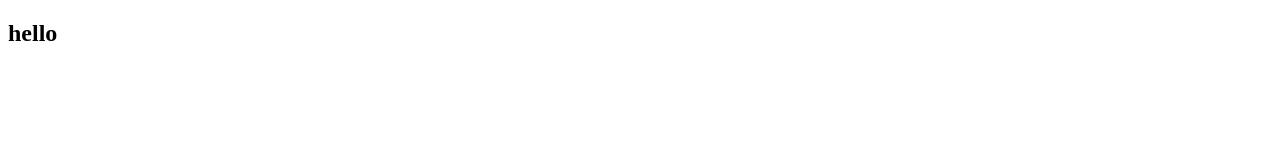
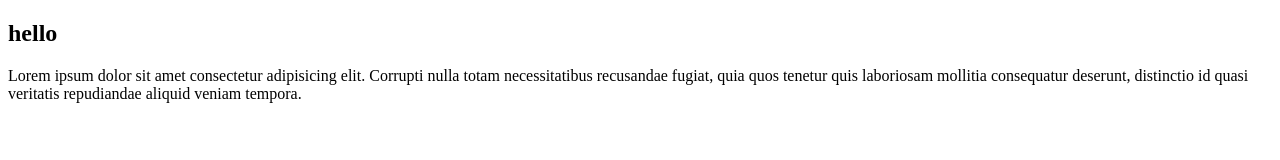
Before and after one commit to myatthwin903/sample, a plain HTML site: page index.html in a window 1280 px wide. Drawn offline with Linux system fonts and the light colour scheme.

Commit message:
add lorem

```diff
--- a/index.html
+++ b/index.html
@@ -10,6 +10,7 @@
 
 <body>
     <h2>hello</h2>
+    <P>Lorem ipsum dolor sit amet consectetur adipisicing elit. Corrupti nulla totam necessitatibus recusandae fugiat, quia quos tenetur quis laboriosam mollitia consequatur deserunt, distinctio id quasi veritatis repudiandae aliquid veniam tempora.</P>
 </body>
 
 </html>
```
